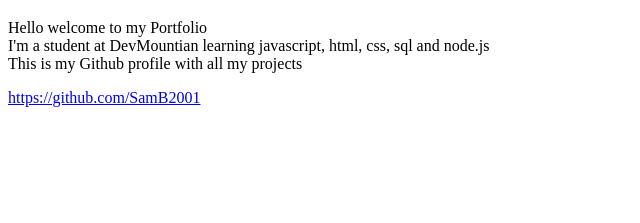
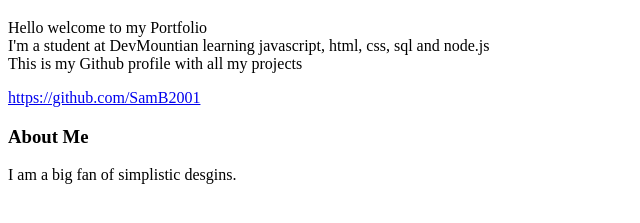
Before and after one commit to SamB2001/SamB2001.github.io, a plain HTML site: page index.html in a window 1280 px wide. Shown: the part 61-284 px from the top of the page, without its empty margins (0-640 px from the left). Drawn offline with Linux system fonts and the light colour scheme.

Commit message:
added about me

```diff
--- a/index.html
+++ b/index.html
@@ -15,5 +15,9 @@
         This is my Github profile with all my projects</p>
         <a href="https://github.com/SamB2001">https://github.com/SamB2001</a>
     </form>
+    <form id="aboutMe">
+        <h3>About Me</h3>
+        <p>I am a big fan of simplistic desgins.</p>
+    </form>
 </body>
 </html>
```
